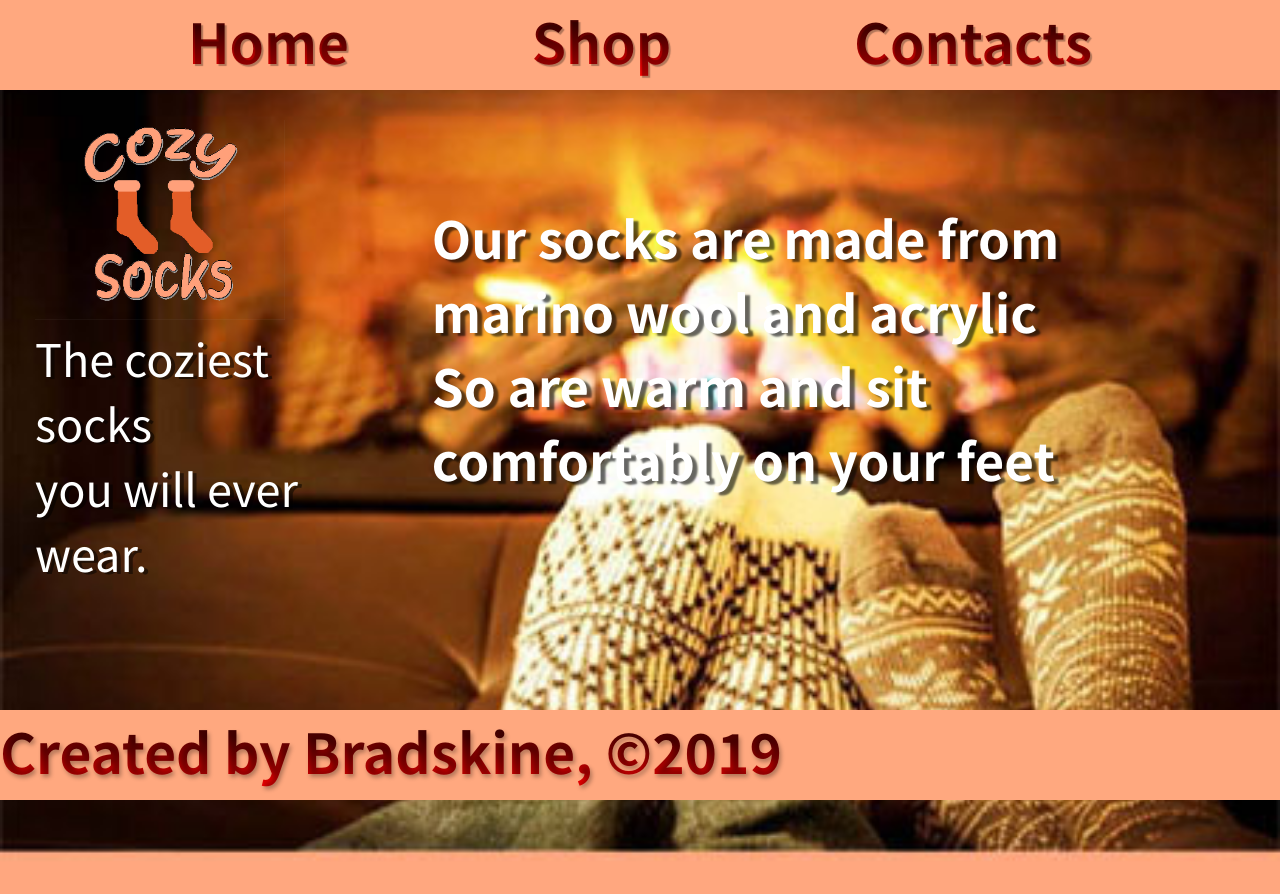
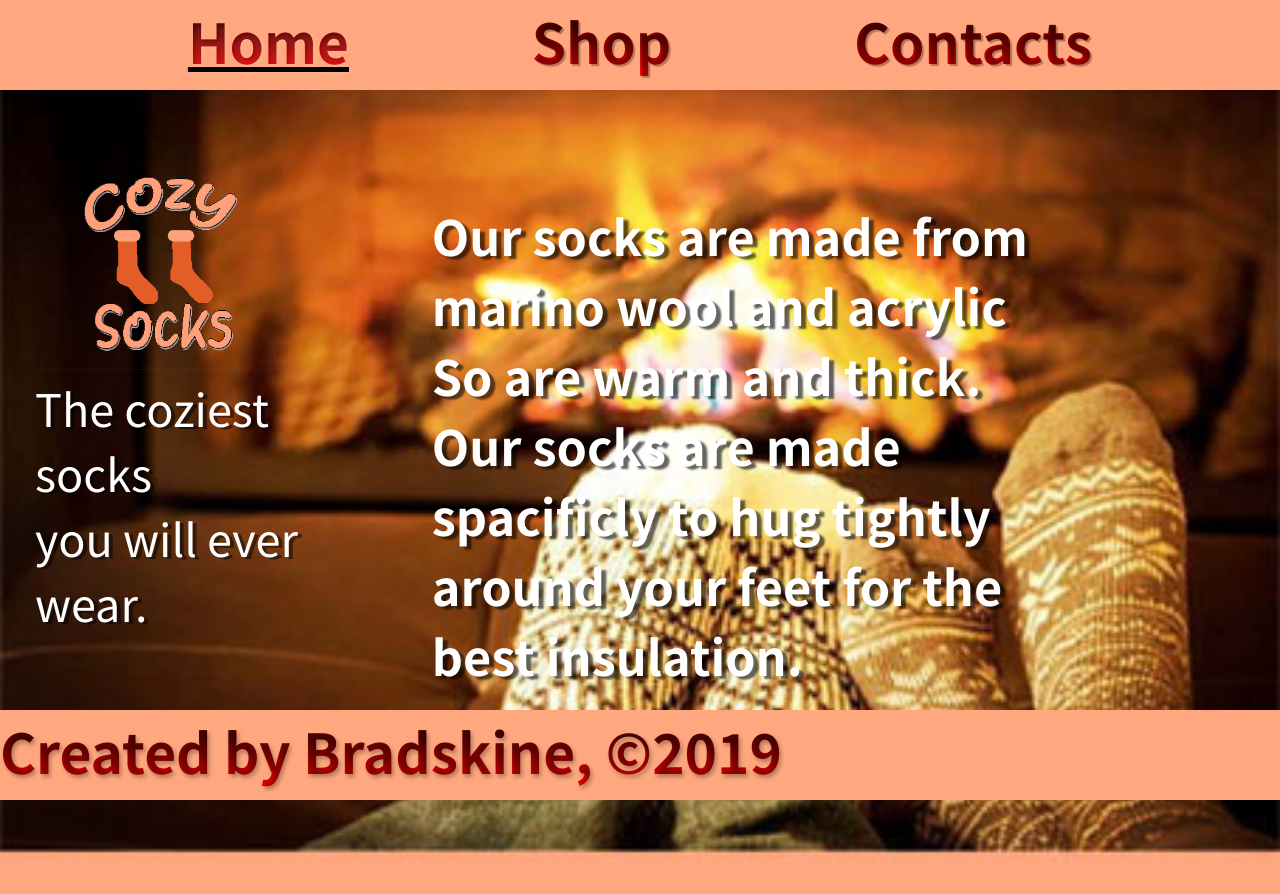
Before and after one commit to Bradskine/brad, a plain HTML site: page index.html in a window 1280 px wide. Shown: the top 894 px of the page. Drawn offline with Linux system fonts and the light colour scheme.

Commit message:
Add files via upload

```diff
--- a/index.html
+++ b/index.html
@@ -9,7 +9,7 @@
 <body>
     <header>
         <nav>
-            <a href="index.html">Home</a>
+            <a href="index.html" class="active">Home</a>
             <a href="shop.html">Shop</a>
             <a href="contacts.html">Contacts</a>
         </nav>
@@ -21,7 +21,7 @@
          <p>The coziest socks <br> you  will ever wear. <br>
         </div>
 
-        <h1> Our socks are made from marino wool and acrylic So are warm and sit comfortably on your feet</h1>
+        <h1> Our socks are made from marino wool and acrylic So are warm and thick. Our socks are made spacificly to hug tightly around your feet for the best insulation. </h1>
 
 
     </section>
--- a/styles.css
+++ b/styles.css
@@ -6,7 +6,6 @@
 }
 
 
-body,
 html {
     min-height: 100%;
     font-family: 'Noto Sans HK', sans-serif;
@@ -26,15 +25,15 @@ body {
 h2 {
     font-size: 42px;
     margin: 0;
-    text-shadow: 4px 2px 0px rgba(0,0,0,0.5);
+    text-shadow: 4px 2px 0px rgba(0, 0, 0, 0.5);
     color: white;
     font-weight: bold;
 }
 
 
 div img {
-    height: 13vh;
-    border:5px solid black;
+    height: 11vh;
+    border: 5px solid black;
 }
 
 .logo {
@@ -70,10 +69,15 @@ div img {
 
 a:hover {
     text-shadow: 2px 2px 5px rgba(255, 255, 255, 0.1);
-    -webkit-background-clip: text;
-    -webkit-text-fill-color: transparent;
+    text-decoration: underline;
 }
 
+
+a.active {
+    text-shadow: 2px 2px 5px rgba(255, 255, 255, 0.1);
+    text-decoration: underline;
+    text-decoration-color: black;
+}
 
 nav,
 footer {
@@ -95,8 +99,6 @@ footer {
     text-shadow: 5px 2px 5px rgba(0, 0, 0, 0.2);
 }
 
-
-
 section {
     /*    position: absolute;*/
     width: 100%;
@@ -113,32 +115,25 @@ h3 {
     text-align: left;
     margin-top: 70px;
     color: white;
-   text-shadow: 4px 2px 1px rgba(0,0,0,0.5);
+    text-shadow: 4px 2px 1px rgba(0, 0, 0, 0.5);
     font-weight: normal;
 }
-
-
-
-
 
 strong {
     -webkit-text-stroke: 0.08vw black;
     color: white;
 }
 
-
-
 .left {
     width: 27%;
     margin: 0px;
+    margin-top: 50px;
 }
 
 .right {
     width: 73%;
     margin-top: 0;
 }
-
-
 
 .mid {
     width: 33%;
@@ -150,31 +145,29 @@ strong {
 p {
     font-size: 45px;
     margin-bottom: 5px;
-    text-shadow: 4px 2px 0px rgba(0,0,0,0.5);
+    text-shadow: 4px 2px 0px rgba(0, 0, 0, 0.5);
     color: white;
 }
 
-
-
-.shopright{
+.shopright {
     margin-top: 15vh;
     width: 40%;
     font-size: 50px;
     text-align: center;
+   max-height: 300px;
 }
 
 .prices {
     font-size: 4vw;
 }
 
-
-
 h1 {
     width: 50%;
-    font-size: 4vw;
+    font-size: 3.8vw;
     margin-bottom: 5px;
-    text-shadow: 5px 3px 2px rgba(0,0,0, 0.6);
+    text-shadow: 5px 3px 2px rgba(0, 0, 0, 0.6);
     color: white;
     margin-top: 80px;
     margin-left: 4vw;
+    height: 600px;
 }
```
Also changed, not shown: contacts.html (+3 -2 lines), shop.html (+2 -4 lines). Lines whose indentation alone changed are shown as unchanged.
